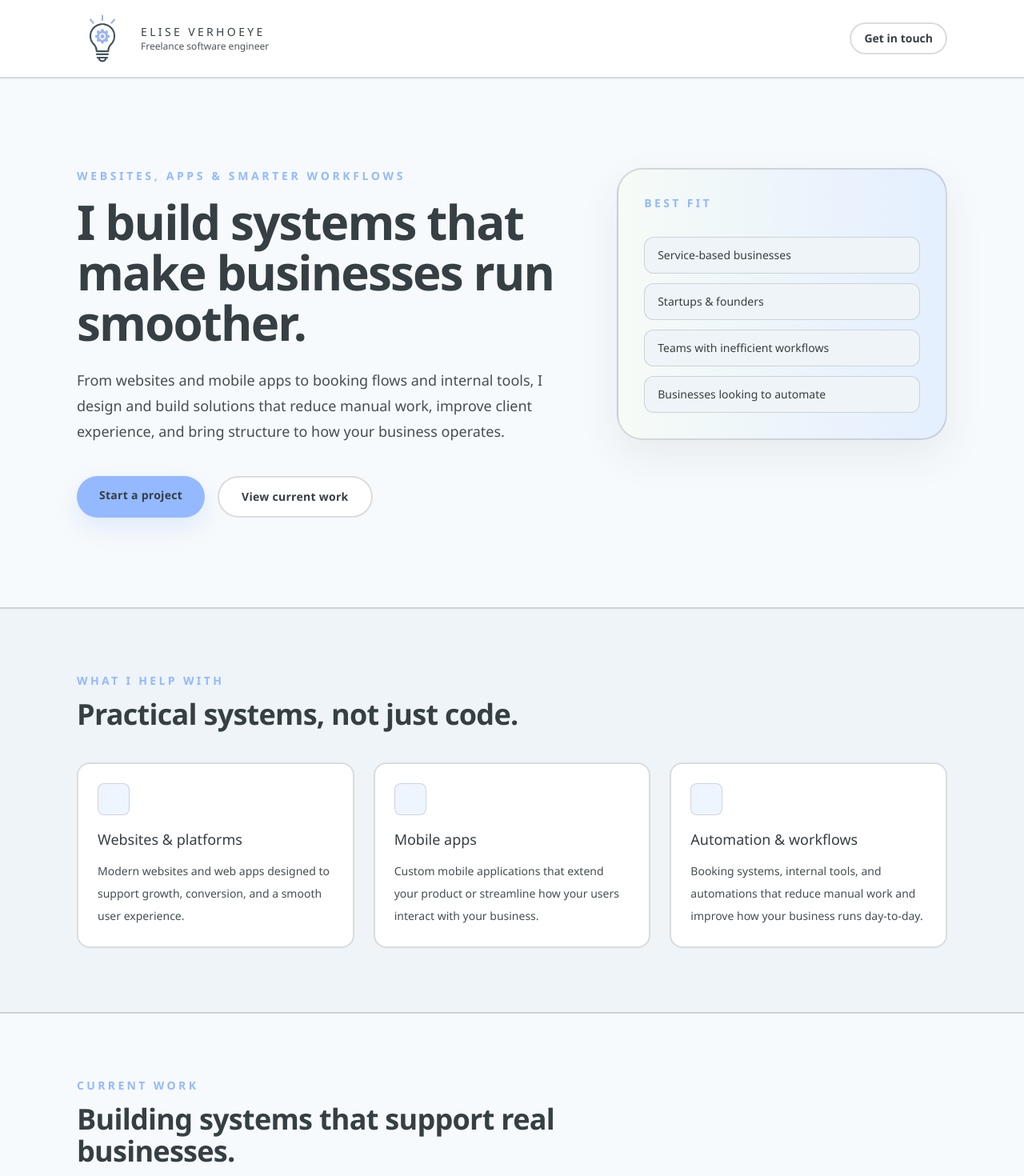
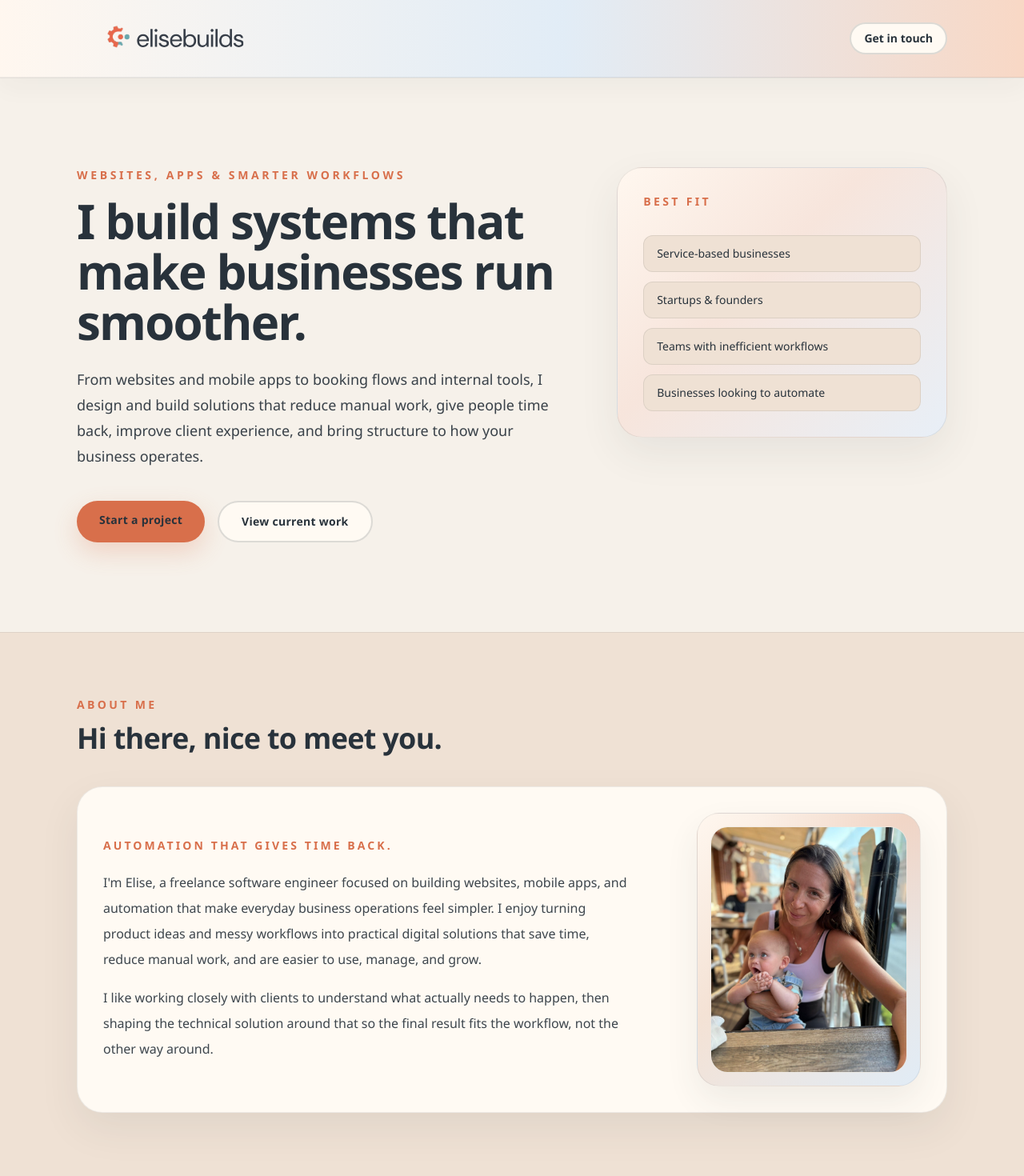
Before and after one commit to huntingforelise/d-ev-website, a Next.js app: page / in a window 1280 px wide. Shown: the top 1470 px of the page at 80% size. Built offline with nearby package versions, Linux system fonts and the light colour scheme.

Commit message:
feat: about section, updated colour scheme and slight new wording

```diff
--- a/app/globals.css
+++ b/app/globals.css
@@ -1,16 +1,16 @@
 @import "tailwindcss";
 
 :root {
-  --background: #f7fafc;
-  --foreground: #353f44;
-  --surface: #ffffff;
-  --surface-strong: #eef4f7;
-  --surface-blue: #eef5ff;
-  --surface-mint: #fbfffd;
-  --border: rgb(53 63 68 / 0.18);
-  --muted: rgb(53 63 68 / 0.88);
-  --accent: #94b9ff;
-  --accent-soft: #cdffd8;
+  --background: #f6f1ea;
+  --foreground: #28323b;
+  --surface: #fffaf3;
+  --surface-strong: #efe1d4;
+  --surface-blue: #e1ecf6;
+  --surface-warm: #f4e2d5;
+  --border: rgb(40 50 59 / 0.16);
+  --muted: rgb(40 50 59 / 0.84);
+  --accent: #d86f4b;
+  --accent-soft: #f8d7c4;
   --font-ui-sans: "Segoe UI", Arial, Helvetica, sans-serif;
   --font-ui-mono: "SFMono-Regular", Consolas, "Liberation Mono", monospace;
 }
@@ -21,7 +21,7 @@
   --color-surface: var(--surface);
   --color-surface-strong: var(--surface-strong);
   --color-surface-blue: var(--surface-blue);
-  --color-surface-mint: var(--surface-mint);
+  --color-surface-warm: var(--surface-warm);
   --color-border: var(--border);
   --color-muted: var(--muted);
   --color-accent: var(--accent);
--- a/app/layout.tsx
+++ b/app/layout.tsx
@@ -2,13 +2,13 @@ import type { Metadata, Viewport } from "next";
 import "./globals.css";
 
 export const metadata: Metadata = {
-  title: "d·EV | Freelance software engineer",
+  title: "elisebuilds.com | Elise Verhoeye",
   description:
     "Websites, mobile apps, and workflow automation for businesses that want to run more smoothly.",
 };
 
 export const viewport: Viewport = {
-  themeColor: "#f7fafc",
+  themeColor: "#fff7ef",
 };
 
 export default function RootLayout({
--- a/app/page.tsx
+++ b/app/page.tsx
@@ -22,12 +22,18 @@ type HeroProps = {
   bestFit: BestFitItem[];
 };
 
+type AboutSectionProps = Record<string, never>;
+
 type ServicesSectionProps = {
   services: Service[];
 };
 
 type CurrentWorkSectionProps = {
   projectFocus: string[];
+};
+
+type PreviousWorkSectionProps = {
+  highlights: string[];
 };
 
 type HowIWorkSectionProps = {
@@ -64,6 +70,12 @@ const PROJECT_FOCUS: string[] = [
   "Foundation for future integrations",
 ];
 
+const ORCA_HIGHLIGHTS: string[] = [
+  "Built and maintained Orca's mobile app",
+  "Created product pages and the route-weather feature for boaters",
+  "Worked on smaller website improvements to support the broader product",
+];
+
 const STEPS: Step[] = [
   "Understand your workflow and identify inefficiencies.",
   "Design simple, practical systems that solve real problems.",
@@ -72,7 +84,7 @@ const STEPS: Step[] = [
 ];
 
 const PRIMARY_CTA_CLASS =
-  "rounded-full bg-accent px-7 py-3.5 text-sm font-bold tracking-[0.02em] text-foreground shadow-[0_12px_30px_rgba(148,185,255,0.24)] transition hover:border-foreground hover:bg-foreground hover:text-surface hover:-translate-y-0.5 focus-visible:outline-none focus-visible:ring-2 focus-visible:ring-accent focus-visible:ring-offset-2 focus-visible:ring-offset-background";
+  "rounded-full bg-accent px-7 py-3.5 text-sm font-bold tracking-[0.02em] text-foreground shadow-[0_12px_30px_rgba(216,111,75,0.24)] transition hover:border-foreground hover:bg-foreground hover:text-surface hover:-translate-y-0.5 focus-visible:outline-none focus-visible:ring-2 focus-visible:ring-accent focus-visible:ring-offset-2 focus-visible:ring-offset-background";
 
 const SECONDARY_CTA_CLASS =
   "rounded-full border-2 border-border bg-surface px-7 py-3.5 text-sm font-bold tracking-[0.02em] text-foreground transition hover:border-accent hover:text-accent hover:-translate-y-0.5 focus-visible:outline-none focus-visible:ring-2 focus-visible:ring-accent focus-visible:ring-offset-2 focus-visible:ring-offset-background";
@@ -108,8 +120,9 @@ function Hero({ bestFit }: HeroProps): JSX.Element {
 
         <p className="mt-6 max-w-2xl text-lg leading-8 text-foreground/92">
           From websites and mobile apps to booking flows and internal tools, I
-          design and build solutions that reduce manual work, improve client
-          experience, and bring structure to how your business operates.
+          design and build solutions that reduce manual work, give people time
+          back, improve client experience, and bring structure to how your
+          business operates.
         </p>
 
         <div className="mt-10 flex flex-wrap gap-4">
@@ -123,7 +136,7 @@ function Hero({ bestFit }: HeroProps): JSX.Element {
       </div>
 
       <div className="relative">
-        <div className="relative rounded-[2rem] border-2 border-border bg-[linear-gradient(90deg,#f6fbf7_0%,#e4efff_100%)] p-8 shadow-[0_20px_50px_rgba(53,63,68,0.08)]">
+        <div className="relative rounded-[2rem] border border-border/60 bg-[linear-gradient(135deg,#fff7ef_0%,#f7e5dc_42%,#e8eff7_100%)] p-8 shadow-[0_20px_50px_rgba(53,63,68,0.08)]">
           <p className="text-sm uppercase tracking-[0.24em] text-accent font-bold">
             Best fit
           </p>
@@ -132,7 +145,7 @@ function Hero({ bestFit }: HeroProps): JSX.Element {
             {bestFit.map((item) => (
               <div
                 key={item}
-                className="rounded-xl border border-border bg-surface-strong px-4 py-3 text-sm text-foreground"
+                className="rounded-xl border border-border/60 bg-surface-strong px-4 py-3 text-sm text-foreground"
               >
                 {item}
               </div>
@@ -144,9 +157,57 @@ function Hero({ bestFit }: HeroProps): JSX.Element {
   );
 }
 
+// eslint-disable-next-line @typescript-eslint/no-unused-vars
+function AboutSection(_props: AboutSectionProps): JSX.Element {
+  return (
+    <section className="border-t border-border/50 bg-surface-strong">
+      <div className="mx-auto max-w-6xl px-6 py-16 lg:px-8 lg:py-20">
+        <SectionHeading
+          eyebrow="About me"
+          title="Hi there, nice to meet you."
+          className="max-w-2xl"
+        />
+
+        <div className="mt-10 grid gap-10 rounded-[2rem] border border-border/50 bg-surface p-8 shadow-[0_20px_50px_rgba(53,63,68,0.08)] lg:grid-cols-[1.35fr_0.65fr] lg:items-center lg:gap-12">
+          <div className="max-w-none">
+            <p className="mb-5 text-sm uppercase tracking-[0.22em] text-accent font-bold">
+              Automation that gives time back.
+            </p>
+            <p className="text-base leading-8 text-foreground/90">
+              I&apos;m Elise, a freelance software engineer focused on building
+              websites, mobile apps, and automation that make everyday business
+              operations feel simpler. I enjoy turning product ideas and messy
+              workflows into practical digital solutions that save time, reduce
+              manual work, and are easier to use, manage, and grow.
+            </p>
+            <p className="mt-4 text-base leading-8 text-foreground/90">
+              I like working closely with clients to understand what actually
+              needs to happen, then shaping the technical solution around that
+              so the final result fits the workflow, not the other way around.
+            </p>
+          </div>
+
+          <div className="relative ml-auto w-full max-w-[240px] overflow-hidden rounded-[1.75rem] border border-border/50 bg-[linear-gradient(135deg,#fff7ef_0%,#f4e2d5_42%,#e1ecf6_100%)] p-4 shadow-[0_18px_40px_rgba(53,63,68,0.08)] lg:max-w-[280px] lg:justify-self-end lg:ml-4">
+            <div className="absolute inset-0 bg-[radial-gradient(circle_at_top_right,rgba(216,111,75,0.12),transparent_45%)]" />
+            <div className="relative aspect-[4/5] overflow-hidden rounded-[1.35rem] border border-border/40 bg-surface/70">
+              <Image
+                src="/elise.jpeg"
+                alt="Elise Verhoeye photo"
+                fill
+                sizes="(min-width: 1024px) 40vw, 100vw"
+                className="object-cover object-center"
+              />
+            </div>
+          </div>
+        </div>
+      </div>
+    </section>
+  );
+}
+
 function ServicesSection({ services }: ServicesSectionProps): JSX.Element {
   return (
-    <section className="border-y-2 border-border bg-surface-strong">
+    <section className="border-t border-border/50 bg-surface-warm">
       <div className="mx-auto max-w-6xl px-6 py-16 lg:px-8 lg:py-20">
         <SectionHeading
           eyebrow="What I help with"
@@ -158,9 +219,9 @@ function ServicesSection({ services }: ServicesSectionProps): JSX.Element {
           {services.map((item) => (
             <div
               key={item.title}
-              className="rounded-2xl border-2 border-border bg-surface p-6 transition hover:-translate-y-1 hover:border-accent/45 hover:shadow-[0_12px_28px_rgba(53,63,68,0.08)]"
+              className="rounded-2xl border border-border/50 bg-surface p-6 transition hover:-translate-y-1 hover:border-accent/45 hover:shadow-[0_12px_28px_rgba(53,63,68,0.08)]"
             >
-              <div className="mb-4 h-10 w-10 rounded-lg bg-surface-blue ring-1 ring-inset ring-border" />
+              <div className="mb-4 h-10 w-10 rounded-lg bg-surface-blue ring-1 ring-inset ring-border/50" />
               <h3 className="text-lg font-medium text-foreground">
                 {item.title}
               </h3>
@@ -179,17 +240,15 @@ function CurrentWorkSection({
   projectFocus,
 }: CurrentWorkSectionProps): JSX.Element {
   return (
-    <section
-      id="work"
-      className="mx-auto max-w-6xl px-6 py-16 lg:px-8 lg:py-20"
-    >
+    <section id="work" className="border-t border-border/50 bg-surface-blue">
+      <div className="mx-auto max-w-6xl px-6 py-16 lg:px-8 lg:py-20">
         <SectionHeading
           eyebrow="Current work"
           title="Building systems that support real businesses."
           className="max-w-2xl"
         />
 
-      <div className="mt-10 rounded-[2rem] border-2 border-border bg-surface p-8 shadow-[0_20px_50px_rgba(53,63,68,0.08)]">
+        <div className="mt-10 rounded-[2rem] border border-border/50 bg-surface-strong p-8 shadow-[0_20px_50px_rgba(53,63,68,0.08)]">
           <div className="flex flex-wrap items-start justify-between gap-6">
             <div className="max-w-2xl">
               <p className="text-sm uppercase tracking-[0.24em] text-accent font-bold">
@@ -206,12 +265,12 @@ function CurrentWorkSection({
               <p className="mt-4 text-base leading-8 text-foreground/90">
                 The focus is on reducing back-and-forth communication,
                 standardising how enquiries are captured, and making the quoting
-              process faster, clearer, and more consistent — both for the client
-              and internally.
+                process faster, clearer, and more consistent — both for the
+                client and internally.
               </p>
             </div>
 
-          <div className="min-w-[260px] flex-1 rounded-3xl border-2 border-border bg-surface-strong p-6">
+            <div className="min-w-[260px] flex-1 rounded-3xl border border-border/50 bg-surface p-6">
               <p className="text-sm uppercase tracking-[0.24em] text-accent font-bold">
                 Project focus
               </p>
@@ -226,13 +285,65 @@ function CurrentWorkSection({
             </div>
           </div>
         </div>
+      </div>
+    </section>
+  );
+}
+
+function PreviousWorkSectionCompact({
+  highlights,
+}: PreviousWorkSectionProps): JSX.Element {
+  return (
+    <section className="border-t border-border/50 bg-surface-strong">
+      <div className="mx-auto max-w-6xl px-6 py-16 lg:px-8 lg:py-20">
+        <SectionHeading
+          eyebrow="Previous experience"
+          title="Mobile app development for Orca."
+          className="max-w-2xl"
+        />
+
+        <div className="mt-10 rounded-[2rem] border border-border/50 bg-surface p-8 shadow-[0_20px_50px_rgba(53,63,68,0.08)]">
+          <div className="flex flex-wrap items-start justify-between gap-6">
+            <div className="max-w-2xl">
+              <h3 className="mt-3 text-2xl font-semibold text-foreground">
+                Orca
+              </h3>
+              <p className="mt-5 text-base leading-8 text-foreground/90">
+                I worked with Orca, a startup building modern navigation tools
+                for sailors and cruisers. My focus was mainly on mobile app
+                development, helping ship features that made the product more
+                useful and easier to use.
+              </p>
+              <p className="mt-4 text-base leading-8 text-foreground/90">
+                That included new product pages, the route-weather feature for
+                boaters, and a smaller amount of website work to support the
+                wider product experience.
+              </p>
+            </div>
+
+            <div className="min-w-[260px] flex-1 rounded-3xl border border-border/50 bg-surface-strong p-6">
+              <p className="text-sm uppercase tracking-[0.24em] text-accent font-bold">
+                Project highlights
+              </p>
+              <ul className="mt-5 space-y-3 text-sm text-foreground">
+                {highlights.map((item) => (
+                  <li key={item} className="flex items-start gap-3">
+                    <span className="mt-1.5 h-2 w-2 shrink-0 rounded-full bg-accent ring-1 ring-border" />
+                    <span>{item}</span>
+                  </li>
+                ))}
+              </ul>
+            </div>
+          </div>
+        </div>
+      </div>
     </section>
   );
 }
 
 function HowIWorkSection({ steps }: HowIWorkSectionProps): JSX.Element {
   return (
-    <section className="border-t-2 border-border bg-surface-blue">
+    <section className="border-t border-border/50 bg-surface-warm">
       <div className="mx-auto max-w-6xl px-6 py-16 lg:px-8 lg:py-20">
         <SectionHeading
           eyebrow="How I work"
@@ -244,9 +355,9 @@ function HowIWorkSection({ steps }: HowIWorkSectionProps): JSX.Element {
           {steps.map((step, index) => (
             <div
               key={step}
-              className="group flex items-center gap-4 rounded-2xl border-2 border-border bg-surface p-5 transition hover:-translate-y-1 hover:border-accent/45 hover:shadow-[0_10px_24px_rgba(53,63,68,0.08)] focus-within:border-accent/45"
+              className="group flex items-center gap-4 rounded-2xl border border-border/50 bg-surface p-5 transition hover:-translate-y-1 hover:border-accent/45 hover:shadow-[0_10px_24px_rgba(53,63,68,0.08)] focus-within:border-accent/45"
             >
-              <div className="flex h-9 w-9 shrink-0 items-center justify-center rounded-full border-2 border-accent/60 text-sm text-accent transition group-hover:bg-surface">
+              <div className="flex h-9 w-9 shrink-0 items-center justify-center rounded-full border border-accent/60 text-sm text-accent transition group-hover:bg-surface">
                 {index + 1}
               </div>
               <p className="text-sm leading-7 text-foreground/92">{step}</p>
@@ -260,18 +371,9 @@ function HowIWorkSection({ steps }: HowIWorkSectionProps): JSX.Element {
 
 function ContactSection(): JSX.Element {
   return (
-    <section className="mx-auto max-w-4xl px-6 py-20 lg:px-8" id="contact">
-      <div className="rounded-[2rem] border-2 border-border bg-surface-blue p-10 text-center shadow-[0_20px_50px_rgba(53,63,68,0.08)]">
-        <div className="mx-auto mb-6 h-20 w-20 overflow-hidden rounded-xl border border-border bg-surface p-1">
-          <Image
-            src="/logo.svg"
-            alt="Elise Verhoeye logo"
-            className="h-full w-full object-contain"
-            width={20}
-            height={20}
-          />
-        </div>
-
+    <section className="border-t border-border/50 bg-surface-blue" id="contact">
+      <div className="mx-auto max-w-4xl px-6 py-20 lg:px-8">
+        <div className="rounded-[2rem] border border-border/50 bg-surface-strong p-10 text-center shadow-[0_20px_50px_rgba(53,63,68,0.08)]">
           <p className="text-sm uppercase tracking-[0.24em] text-accent font-bold">
             Get in touch
           </p>
@@ -279,8 +381,8 @@ function ContactSection(): JSX.Element {
             Need a better system, product, or workflow?
           </h2>
           <p className="mx-auto mt-4 max-w-xl text-foreground/92">
-          I’m currently available for freelance projects across web, mobile, and
-          automation.
+            I’m currently available for freelance projects across web, mobile,
+            and automation.
           </p>
 
           <div className="mt-8 flex flex-wrap justify-center gap-4">
@@ -298,6 +400,7 @@ function ContactSection(): JSX.Element {
             </a>
           </div>
         </div>
+      </div>
     </section>
   );
 }
@@ -306,25 +409,17 @@ function ContactSection(): JSX.Element {
 export default function FreelancePositioningSite(_props: Props): JSX.Element {
   return (
     <div className="min-h-screen bg-background text-foreground">
-      <header className="sticky top-0 z-50 border-b-2 border-border bg-[rgba(255,255,255,0.94)] shadow-[0_1px_0_rgba(53,63,68,0.06)] backdrop-blur-sm">
+      <header className="sticky top-0 z-50 border-b border-border/50 bg-[linear-gradient(90deg,rgba(255,247,239,0.98)_0%,rgba(225,236,246,0.98)_55%,rgba(248,215,196,0.98)_100%)] shadow-[0_1px_0_rgba(40,50,59,0.05),0_12px_30px_rgba(40,50,59,0.04)] backdrop-blur-sm">
         <div className="mx-auto flex max-w-6xl items-center justify-between gap-3 px-4 py-4 sm:px-6 lg:px-8">
           <div className="flex items-center gap-3 sm:gap-4">
-            <div className="h-11 w-11 shrink-0 sm:h-16 sm:w-16">
+            <div className="w-40 shrink-0 md:w-48 lg:w-64">
               <Image
-                src="/logo.svg"
+                src="/elisebuilds.svg"
                 alt="Elise Verhoeye logo"
-                width={20}
-                height={20}
+                width={112}
+                height={112}
                 className="h-full w-full object-contain"
               />
-            </div>
-            <div className="min-w-0">
-              <p className="truncate text-sm uppercase tracking-[0.2em] text-foreground sm:tracking-[0.24em]">
-                Elise Verhoeye
-              </p>
-              <p className="text-xs text-muted sm:block">
-                Freelance software engineer
-              </p>
             </div>
           </div>
 
@@ -339,8 +434,10 @@ export default function FreelancePositioningSite(_props: Props): JSX.Element {
 
       <main>
         <Hero bestFit={BEST_FIT} />
+        <AboutSection />
         <ServicesSection services={SERVICES} />
         <CurrentWorkSection projectFocus={PROJECT_FOCUS} />
+        <PreviousWorkSectionCompact highlights={ORCA_HIGHLIGHTS} />
         <HowIWorkSection steps={STEPS} />
         <ContactSection />
       </main>
```
Also changed, not shown: public/elise.jpeg (added), public/elisebuilds.svg (added). Lines whose indentation alone changed are shown as unchanged.
